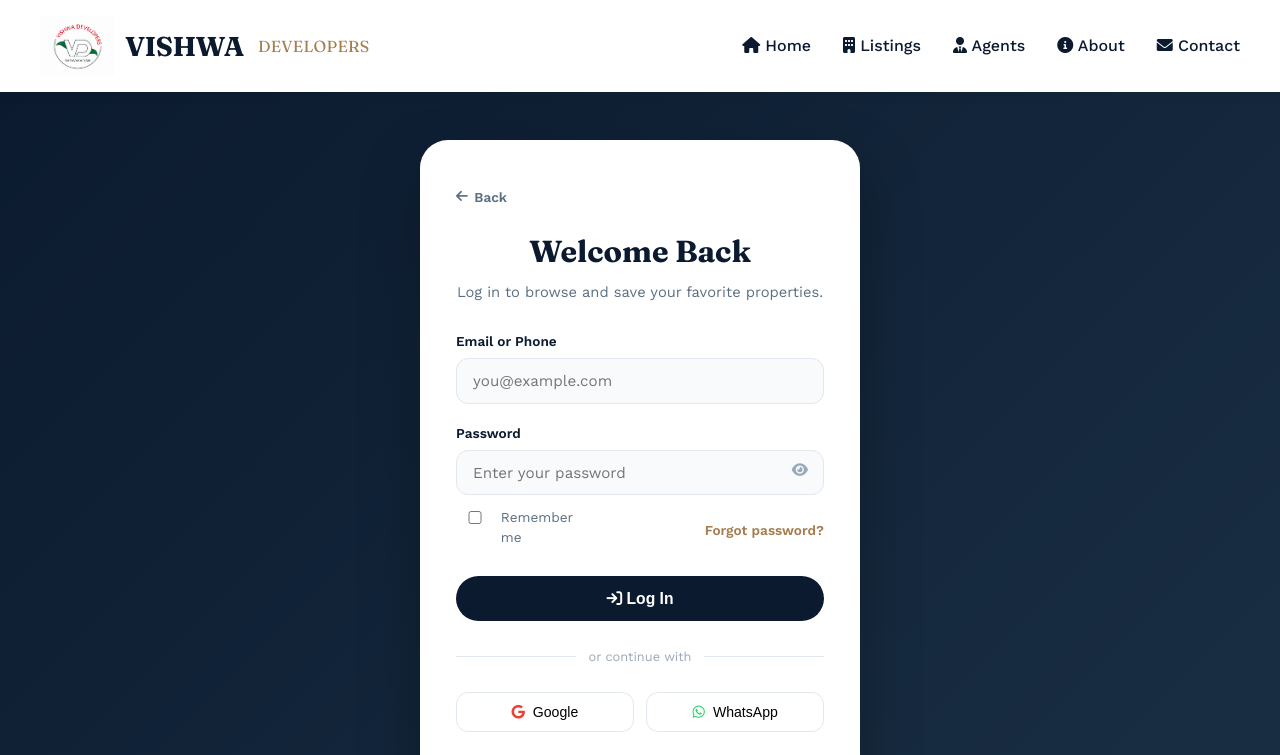
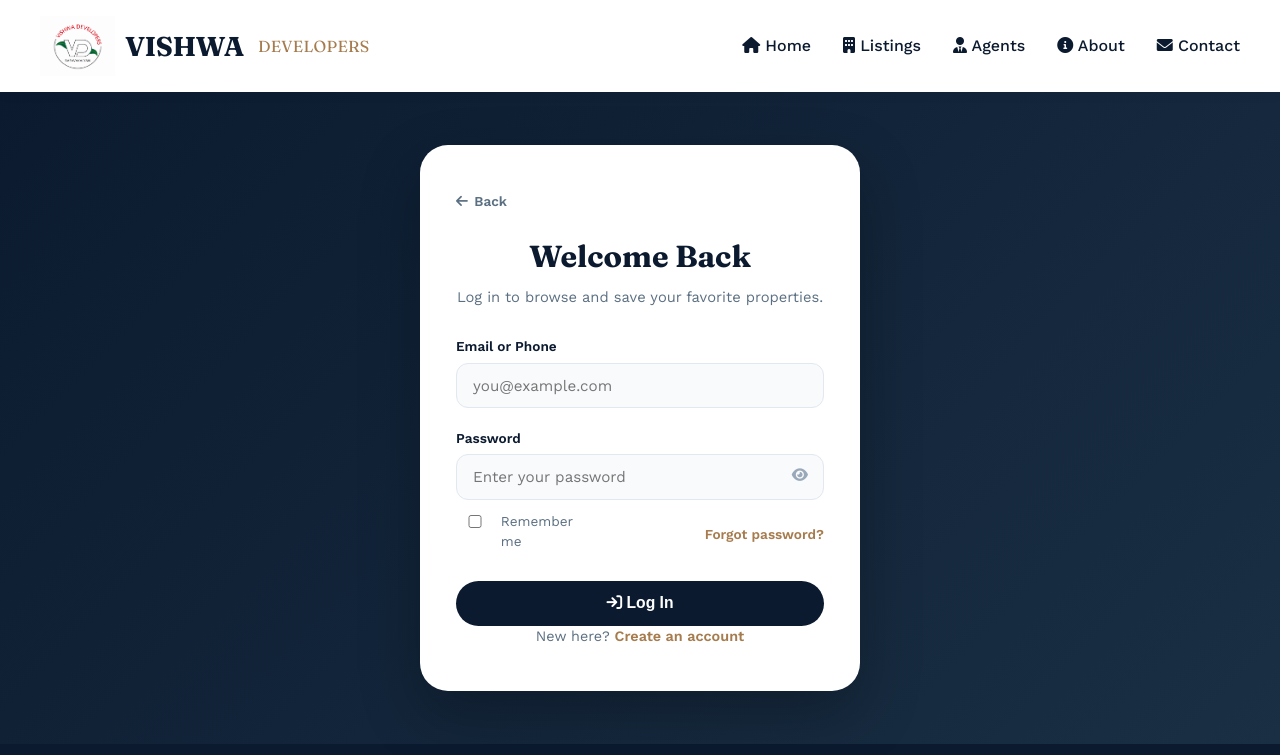
Before and after one commit to Rishiraj123-cloud/Vishwadeveloper, a plain HTML site: page login.html in a window 1280 px wide. Shown: the top 755 px of the page. Drawn offline with nearby package versions, Linux system fonts and the light colour scheme.

Commit message:
chore: remove non-functional oauth buttons

```diff
--- a/login.html
+++ b/login.html
@@ -109,12 +109,6 @@
         <button type="submit" class="btn" id="submitBtn"><i class="fas fa-arrow-right-to-bracket"></i> Log In</button>
       </form>
 
-      <div class="divider">or continue with</div>
-      <div class="social-row">
-        <button type="button" class="social-btn google"><i class="fab fa-google"></i> Google</button>
-        <button type="button" class="social-btn whatsapp"><i class="fab fa-whatsapp"></i> WhatsApp</button>
-      </div>
-
       <p class="switch-line" id="switchLine">New here? <a href="signup.html">Create an account</a></p>
     </div>
   </section>
```
Also changed, not shown: signup.html (+0 -6 lines).
